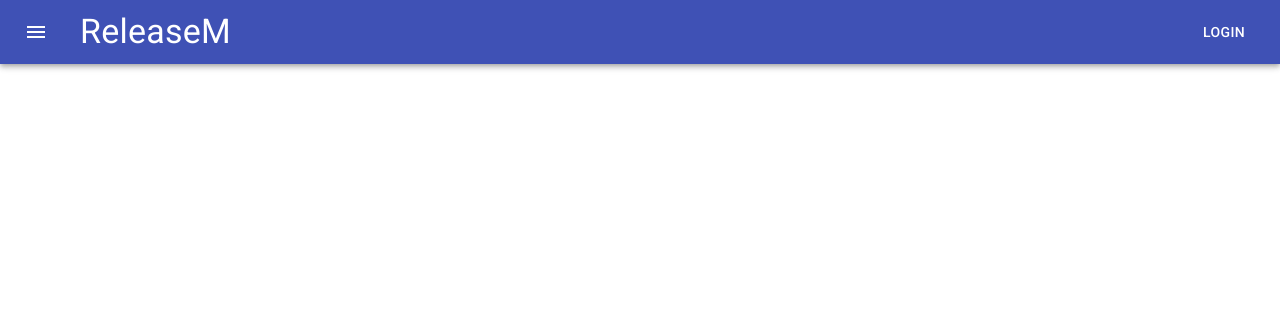
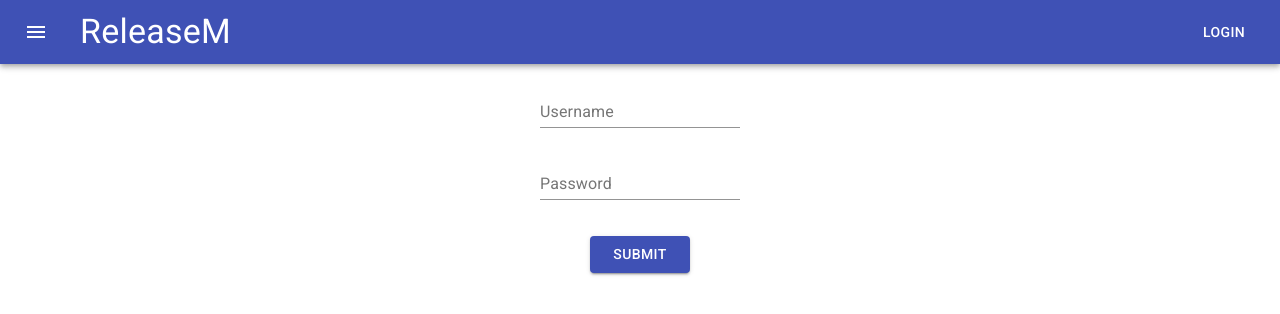
Before and after one commit to AndrewZaw/ReleaseM, a React (Create React App) app in the folder frontend/: page / in a window 1280 px wide. Shown: the top 314 px of the page. Built offline with nearby package versions, Linux system fonts and the light colour scheme.

Commit message:
Login Form

```diff
--- a/frontend/src/App.js
+++ b/frontend/src/App.js
@@ -1,5 +1,5 @@
 import React from 'react';
-import { AppBar } from './components/';
+import { AppBar, LoginForm } from './components/';
 import './App.css';
 import axios from 'axios';
 
@@ -7,6 +7,7 @@ function App() {
   return (
     <div className="App">
       <AppBar />
+      <LoginForm />
     </div>
   );
 }
--- a/frontend/src/components/AppBar.js
+++ b/frontend/src/components/AppBar.js
@@ -1,5 +1,5 @@
-import React from 'react';
-import { makeStyles } from '@material-ui/core/styles';
+import React, { Component } from 'react';
+import { withStyles } from '@material-ui/core/styles';
 import MaterialAppBar from '@material-ui/core/AppBar';
 import Toolbar from '@material-ui/core/Toolbar';
 import Typography from '@material-ui/core/Typography';
@@ -7,7 +7,7 @@ import Button from '@material-ui/core/Button';
 import IconButton from '@material-ui/core/IconButton';
 import MenuIcon from '@material-ui/icons/Menu';
 
-const useStyles = makeStyles(theme => ({
+const styles = theme => ({
   root: {
     flexGrow: 1
   },
@@ -17,11 +17,15 @@ const useStyles = makeStyles(theme => ({
   title: {
     flexGrow: 1
   }
-}));
+});
 
-const AppBar = () => {
-  const classes = useStyles();
+class AppBar extends Component {
+  constructor(props) {
+    super(props);
+  }
 
+  render() {
+    const { classes } = this.props;
     return (
       <div className={classes.root}>
         <MaterialAppBar position="static">
@@ -42,6 +46,7 @@ const AppBar = () => {
         </MaterialAppBar>
       </div>
     );
-};
+  }
+}
 
-export default AppBar;
+export default withStyles(styles)(AppBar);
--- /dev/null
+++ b/frontend/src/components/LoginForm.js
@@ -0,0 +1,50 @@
+import React, { Component, Fragment } from 'react';
+import { TextField, Button } from '@material-ui/core';
+import { withStyles } from '@material-ui/core/styles';
+
+const styles = theme => ({
+  container: {
+    display: 'flex',
+    flexDirection: 'column',
+    alignItems: 'center',
+    flexWrap: 'wrap'
+  },
+  textField: {
+    marginLeft: theme.spacing(1),
+    marginRight: theme.spacing(1),
+    width: 200
+  },
+  button: {
+    margin: theme.spacing(1),
+    width: 100
+  }
+});
+
+class LoginForm extends Component {
+  render() {
+    const { classes } = this.props;
+    return (
+      <form className={classes.container}>
+        <TextField
+          id="username"
+          className={classes.textField}
+          label="Username"
+          margin="normal"
+        />
+        <TextField
+          id="password"
+          className={classes.textField}
+          label="Password"
+          type="password"
+          margin="normal"
+        />
+        <br />
+        <Button variant="contained" color="primary" className={classes.button}>
+          Submit
+        </Button>
+      </form>
+    );
+  }
+}
+
+export default withStyles(styles)(LoginForm);
--- a/frontend/src/components/index.js
+++ b/frontend/src/components/index.js
@@ -1,3 +1,4 @@
 import AppBar from './AppBar.js';
+import LoginForm from './LoginForm';
 
-export { AppBar };
+export { AppBar, LoginForm };
```
Also changed, not shown: frontend/src/components/Form.js (deleted). Lines whose indentation alone changed are shown as unchanged.
